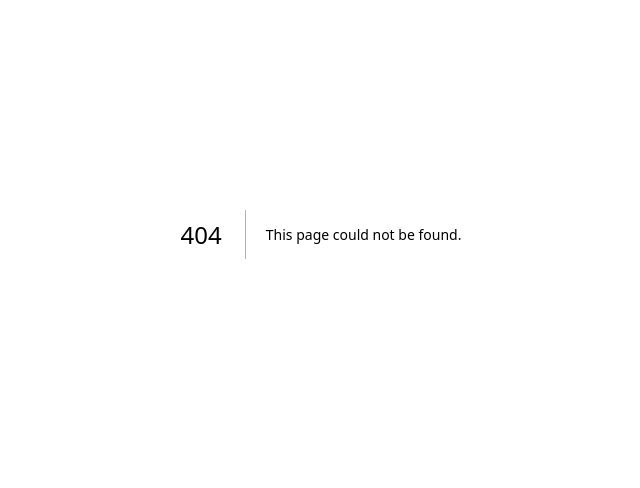
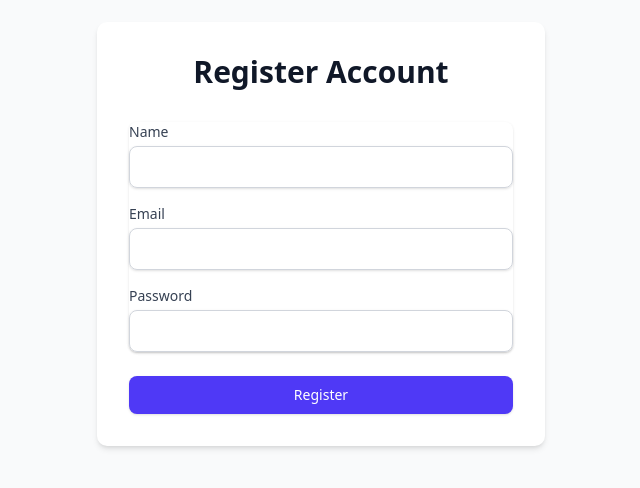
Before and after one commit to uyronmarche14/Testing_nextjs, a Next.js app: page /components/register in a window 1280 px wide. Before the commit this address had no page. Shown: the part 166-654 px from the top of the page, without its empty margins (319-959 px from the left). Built offline with nearby package versions, Linux system fonts and the light colour scheme.

Commit message:
commited

```diff
--- a/app/components /auth/page.tsx
+++ b/app/components/auth/page.tsx
@@ -45,21 +45,13 @@ const LoginForm: React.FC = () => {
   const [name, setName] = useState("");
   const [email, setEmail] = useState("");
   const [password, setPassword] = useState("");
-  const [confirmPassword, setConfirmPassowrd] = useState("");
 
-  const handleData = (e: React.ChangeEvent<HTMLInputElement>) => {
-    setName(e.target.value);
-    setEmail(e.target.value);
-    setPassword(e.target.value);
-    setConfirmPassowrd(e.target.value);
-  };
 
   const formFields = [
     {
       name: "name",
       label: "Name",
       placeholder: "John Doe",
-      onChange: handleData,
     },
     { name: "email", label: "Email", placeholder: "john@example.com" },
     {
@@ -69,21 +61,20 @@ const LoginForm: React.FC = () => {
       type: "password",
     },
   ];
+
   const handleData = (e) => {
     setName(e.target.value);
     setEmail(e.target.value);
     setPassword(e.target.value);
-    setConfirmPassowrd(e.target.value);
   };
 
   const handleSubmit = async (e) => {
     e.preventDedault();
-    alert("user Added");
+    console.log("user Added");
     const userdata = {
       name: name,
       email: email,
       password: password,
-      confirmPassword: confirmPassword,
     };
   };
 
@@ -95,7 +86,7 @@ const LoginForm: React.FC = () => {
     <div className="flex justify-center items-center min-h-screen">
       <Form {...form}>
         <form
-          onSubmit={form.handleSubmit(onSubmit)}
+          onSubmit={handleSubmit}
           className="space-y-8 w-full max-w-[500px] bg-white p-8 rounded-lg border-1 items-center justify-center "
         >
           {formFields.map((field) => (
@@ -108,7 +99,6 @@ const LoginForm: React.FC = () => {
                   <FormLabel className="w-full">{field.label}</FormLabel>
                   <FormControl>
                     <Input
-                      onChange={field.onChange}
                       type={field.type || "text"}
                       placeholder={field.placeholder}
                       className="w-full "
@@ -120,7 +110,7 @@ const LoginForm: React.FC = () => {
               )}
             />
           ))}
-          <Button type="submit" className="w-[400px]">
+          <Button type="submit" className="w-[400px]" onChange={handleData}>
             Submit
           </Button>
         </form>
--- /dev/null
+++ b/app/components/register/page.tsx
@@ -0,0 +1,119 @@
+"use client";
+"use strict";
+
+import { useState, FormEvent } from "react";
+
+export default function Register() {
+  const [name, setName] = useState("");
+  const [email, setEmail] = useState("");
+  const [password, setPassword] = useState("");
+
+  const handleName = (e) => {
+    setName(e.target.value);
+  };
+
+  const handleEmail = (e) => {
+    setEmail(e.target.value);
+  };
+
+  const handlePassword = (e) => {
+    setPassword(e.target.value);
+  };
+
+  const handleSubmit = async (e) => {
+    e.preventDefault();
+    alert("user Added");
+    const userData = {
+      name: name,
+      email: email,
+      password: password,
+    };
+
+    try {
+      const add = await fetch("http://localhost:8080/api/auth/register", {
+        method: "POST",
+        headers: {
+          "Content-Type": "application/json",
+        },
+        body: JSON.stringify(userData),
+      });
+      console.log(add);
+    } catch (error) {
+      console.error;
+    }
+  };
+
+  return (
+    <div className="min-h-screen flex items-center justify-center bg-gray-50">
+      <div className="max-w-md w-full space-y-8 p-8 bg-white rounded-lg shadow-md">
+        <h2 className="text-center text-3xl font-bold text-gray-900">
+          Register Account
+        </h2>
+
+        <form className="mt-8 space-y-6" onSubmit={handleSubmit}>
+          <div className="rounded-md shadow-sm space-y-4">
+            <div>
+              <label
+                htmlFor="name"
+                className="block text-sm font-medium text-gray-700"
+              >
+                Name
+              </label>
+              <input
+                id="name"
+                name="name"
+                type="text"
+                required
+                className="mt-1 block w-full px-3 py-2 border border-gray-300 rounded-md shadow-sm focus:border-indigo-500 text-black"
+                onChange={(e) => setName(e.target.value)}
+              />
+            </div>
+
+            <div>
+              <label
+                htmlFor="email"
+                className="block text-sm font-medium text-gray-700"
+              >
+                Email
+              </label>
+              <input
+                id="email"
+                name="email"
+                type="email"
+                required
+                className="mt-1 block w-full px-3 py-2 border border-gray-300 rounded-md shadow-sm focus:outline-none focus:ring-indigo-500 focus:border-indigo-500"
+                onChange={handleEmail}
+              />
+            </div>
+
+            <div>
+              <label
+                htmlFor="password"
+                className="block text-sm font-medium text-gray-700"
+              >
+                Password
+              </label>
+              <input
+                id="password"
+                name="password"
+                type="password"
+                required
+                className="mt-1 block w-full px-3 py-2 border border-gray-300 rounded-md shadow-sm focus:outline-none focus:ring-indigo-500 focus:border-indigo-500"
+                onChange={handlePassword}
+              />
+            </div>
+          </div>
+
+          <div>
+            <button
+              type="submit"
+              className="w-full flex justify-center py-2 px-4 border border-transparent rounded-md shadow-sm text-sm font-medium text-white bg-indigo-600 hover:bg-indigo-700 focus:outline-none focus:ring-2 focus:ring-offset-2 focus:ring-indigo-500"
+            >
+              Register
+            </button>
+          </div>
+        </form>
+      </div>
+    </div>
+  );
+}
--- a/app/page.tsx
+++ b/app/page.tsx
@@ -1,11 +1,12 @@
 import Image from "next/image";
-import LoginForm from "@/app/components /auth/page";
+import LoginForm from "@/app/components/auth/page";
 import Test from "@/app/index";
+import Register from '@/app/components/register/page'
 
 export default function Home() {
   return (
     <div className="flex w-full items-center justify-center min-h-screen">
-      <LoginForm />
+      <Register />
     </div>
   );
 }
```
Also changed, not shown: 1 other file (tests, documents, lock files or other folders).
